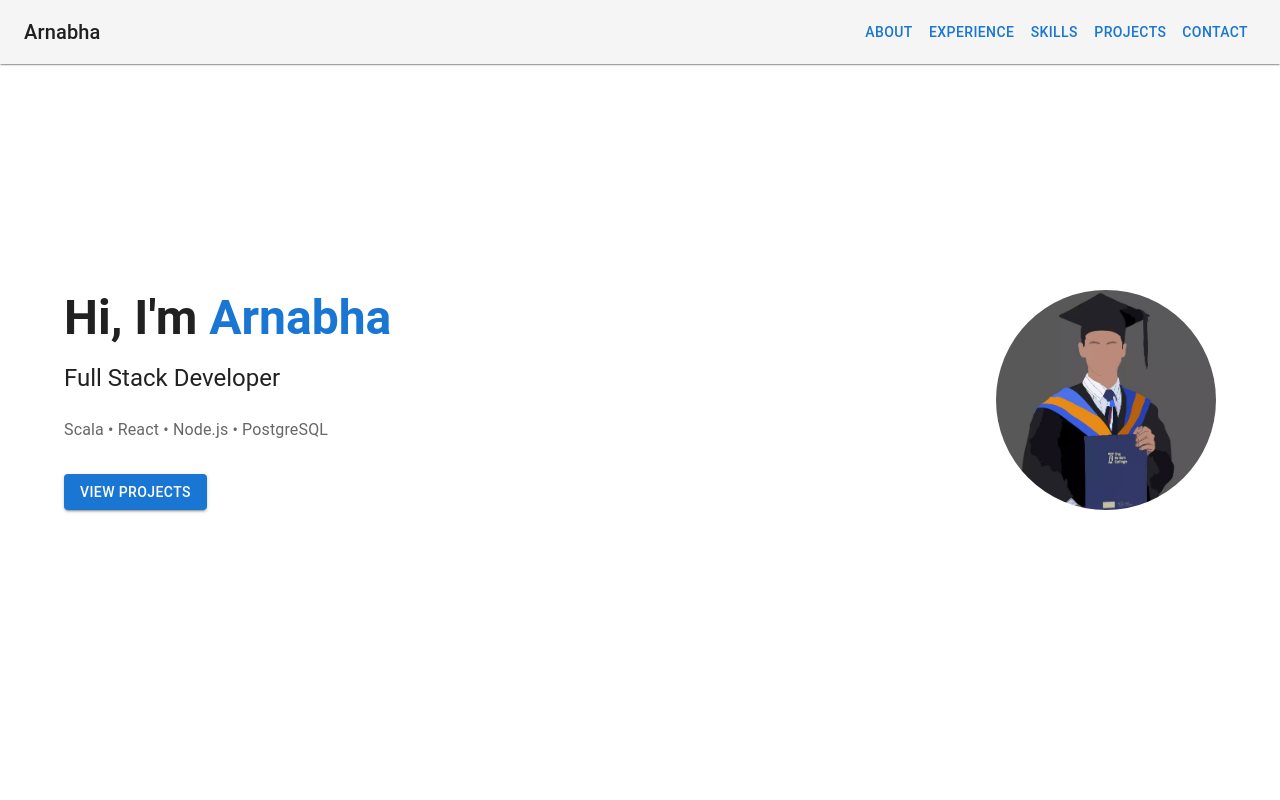
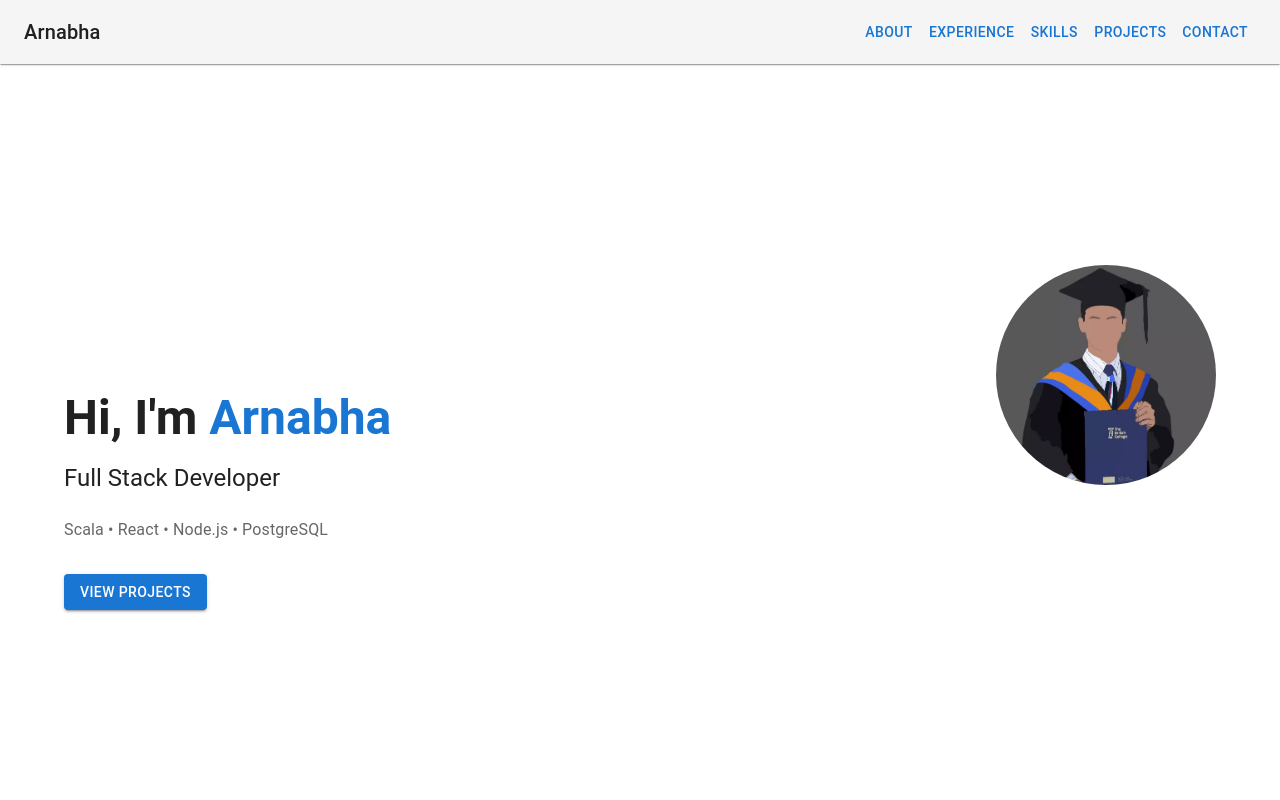
Before and after one commit to arnabhamdr/portfolio, a React (Vite) app: page / in a window 1280 px wide. Shown: the top 800 px of the page. Built offline with nearby package versions, Linux system fonts and the light colour scheme.

Commit message:
Avatar arranged.

```diff
--- a/src/components/Hero.jsx
+++ b/src/components/Hero.jsx
@@ -11,6 +11,7 @@ const Hero = () => {
       transition={{ duration: 0.8 }}
       sx={{
         minHeight: "100vh",
+        marginTop: "100px",
         display: "flex",
         flexDirection: { xs: "column", md: "row" },
         alignItems: "center",
@@ -34,7 +35,10 @@ const Hero = () => {
         </Button>
       </Box>
 
-      <Avatar src={profile} sx={{ width: 220, height: 220 }} />
+      <Avatar
+        src={profile}
+        sx={{ width: 220, height: 220, marginBottom: "250px" }}
+      />
     </Box>
   );
 };
```
